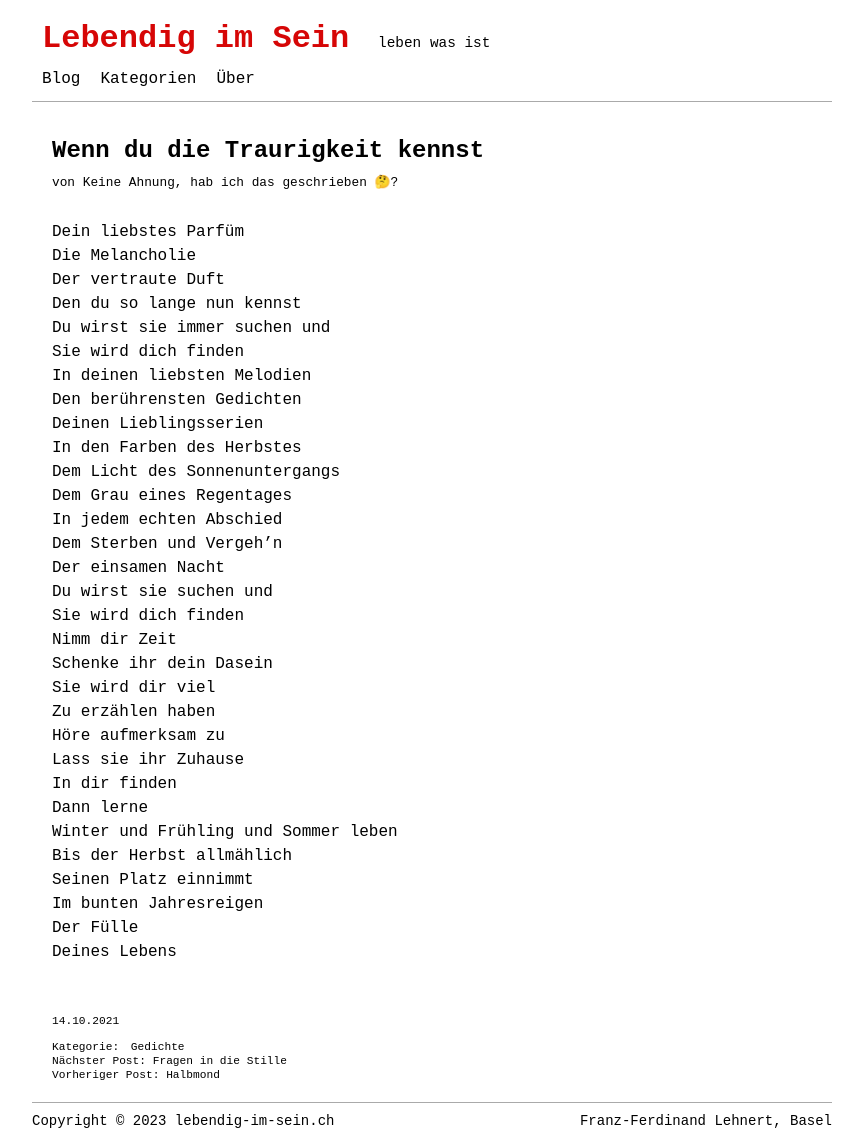
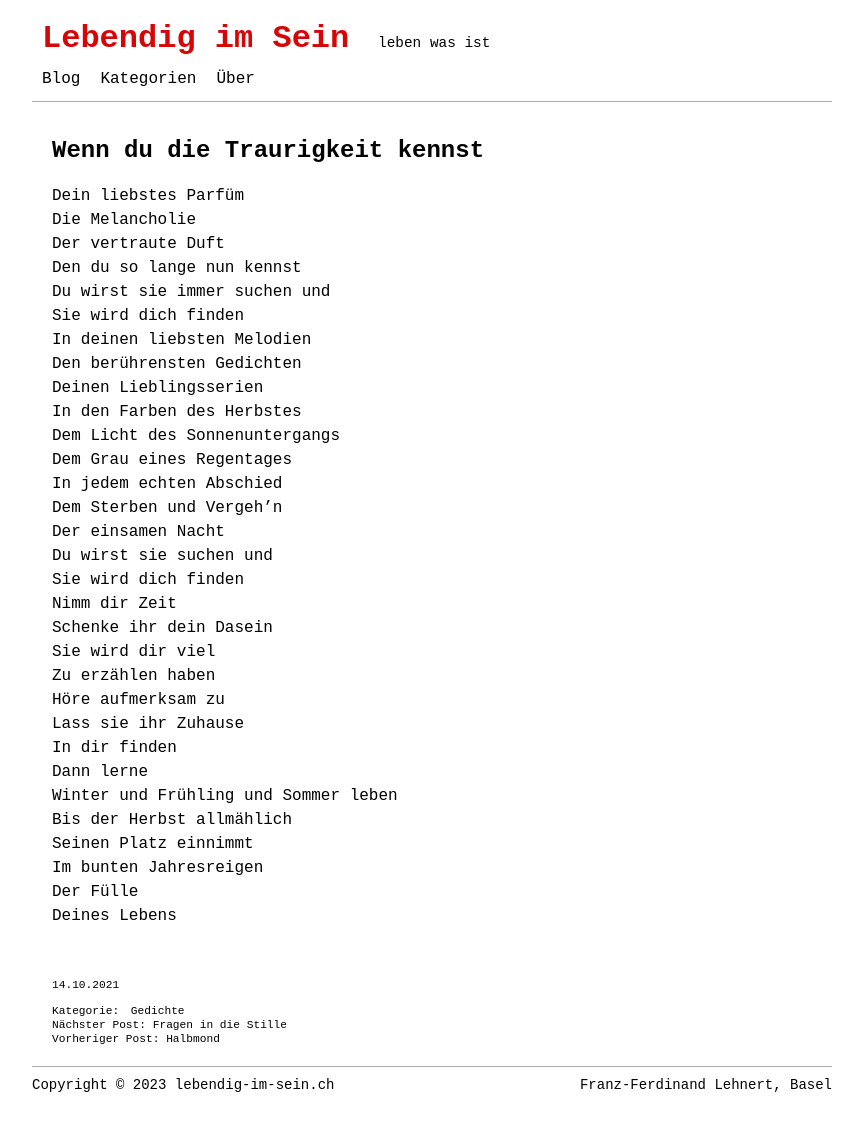
Before and after one commit to lebendigimsein/webpage, a Jekyll site: the page built from _posts/2021-10-14-wenn-du-die-traurigkeit-kennst.markdown, in a window 1280 px wide. Shown: the whole page, without its empty margins (208-1068 px from the left). Built offline with Jekyll 4.4.1, drawn with Linux system fonts in a browser that asks for light colours; after the commit the page ends 1103 px from its top, so only the background shows below that.

Commit message:
traurigkeit changed

```diff
--- a/_posts/2021-10-14-wenn-du-die-traurigkeit-kennst.markdown
+++ b/_posts/2021-10-14-wenn-du-die-traurigkeit-kennst.markdown
@@ -1,7 +1,6 @@
 ---
 layout: post
 title: Wenn du die Traurigkeit kennst
-author: Keine Ahnung, hab ich das geschrieben 🤔?
 date: 2021-10-14
 last_modified_at:
 categories: [Gedichte]
```
